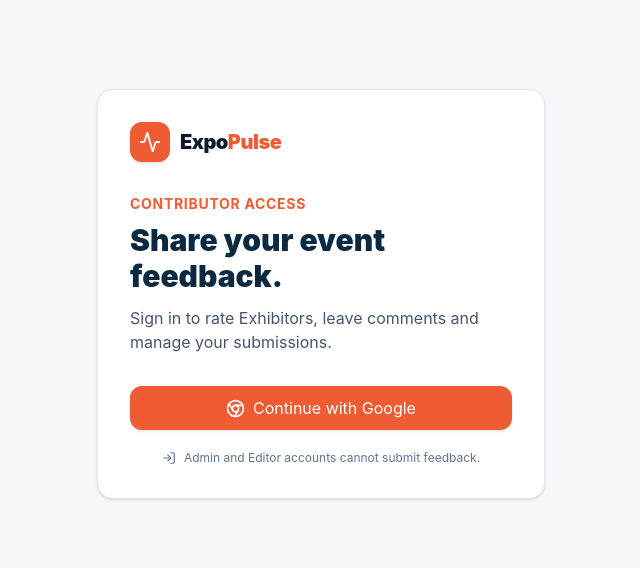
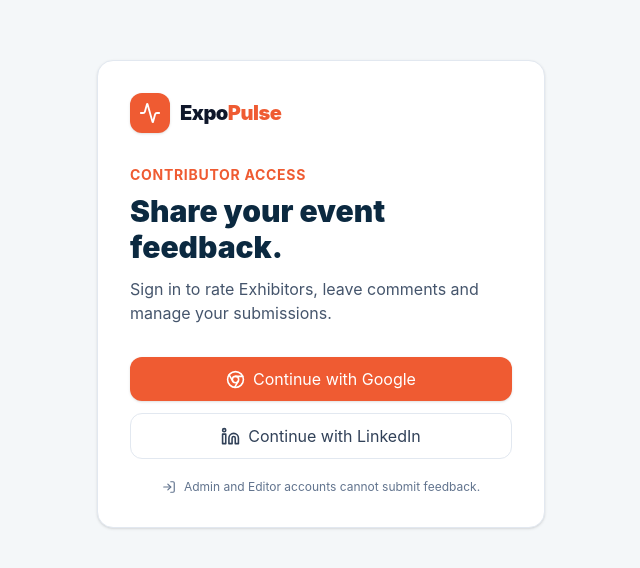
Before and after one commit to arun-ks/ExpoPulse, a React (Vite) app: page /contributor/login in a window 1280 px wide. Shown: the part 106-674 px from the top of the page, without its empty margins (319-959 px from the left). Built offline with nearby package versions, Linux system fonts and the light colour scheme; no server answers.

Commit message:
Add LinkedIn contributor sign-in

```diff
--- a/src/pages/ContributorLoginPage.tsx
+++ b/src/pages/ContributorLoginPage.tsx
@@ -1,9 +1,60 @@
-import { Chrome, LogIn } from 'lucide-react'
+import { Chrome, Linkedin, LoaderCircle, LogIn } from 'lucide-react'
 import { Navigate, useSearchParams } from 'react-router-dom'
 import { useState } from 'react'
+import type { Provider } from '@supabase/supabase-js'
 import { Brand } from '../components/Brand'
 import { safeReturnPath } from '../lib/navigation'
 import { supabase } from '../lib/supabase'
 import { useAuth } from '../providers/AuthProvider'
 
-export function ContributorLoginPage(){const {session,profile}=useAuth();const [params]=useSearchParams();const [error,setError]=useState('');const returnTo=safeReturnPath(params.get('returnTo')||'/my-feedback');if(session&&profile)return <Navigate to={profile.role==='contributor'?returnTo:'/unauthorized'} replace/>;async function google(){setError('');const {error}=await supabase.auth.signInWithOAuth({provider:'google',options:{redirectTo:`${window.location.origin}${returnTo}`}});if(error)setError(error.message)}return <main className="grid min-h-screen place-items-center bg-[#f4f7f9] p-5"><div className="card w-full max-w-md p-8"><Brand/><p className="mt-8 text-sm font-bold uppercase tracking-wider text-[#ef5b32]">Contributor access</p><h1 className="mt-2 text-3xl font-black text-[#0b2940]">Share your event feedback.</h1><p className="mt-3 text-slate-600">Sign in to rate Exhibitors, leave comments and manage your submissions.</p>{error&&<p className="mt-5 rounded-xl bg-red-50 p-3 text-sm text-red-700" role="alert">{error}</p>}<button onClick={()=>void google()} className="btn-primary mt-8 w-full"><Chrome size={19}/>Continue with Google</button><p className="mt-5 flex items-center justify-center gap-2 text-xs text-slate-500"><LogIn size={14}/>Admin and Editor accounts cannot submit feedback.</p></div></main>}
+export function ContributorLoginPage() {
+  const { session, profile } = useAuth()
+  const [params] = useSearchParams()
+  const [error, setError] = useState('')
+  const [pendingProvider, setPendingProvider] = useState<Provider | null>(null)
+  const returnTo = safeReturnPath(params.get('returnTo') || '/my-feedback')
+
+  if (session && profile) {
+    return <Navigate to={profile.role === 'contributor' ? returnTo : '/unauthorized'} replace />
+  }
+
+  async function signIn(provider: Provider) {
+    setError('')
+    setPendingProvider(provider)
+    const { error: signInError } = await supabase.auth.signInWithOAuth({
+      provider,
+      options: { redirectTo: `${window.location.origin}${returnTo}` },
+    })
+    if (signInError) {
+      setError(signInError.message)
+      setPendingProvider(null)
+    }
+  }
+
+  const isPending = pendingProvider !== null
+
+  return (
+    <main className="grid min-h-screen place-items-center bg-[#f4f7f9] p-5">
+      <div className="card w-full max-w-md p-8">
+        <Brand />
+        <p className="mt-8 text-sm font-bold uppercase tracking-wider text-[#ef5b32]">Contributor access</p>
+        <h1 className="mt-2 text-3xl font-black text-[#0b2940]">Share your event feedback.</h1>
+        <p className="mt-3 text-slate-600">Sign in to rate Exhibitors, leave comments and manage your submissions.</p>
+        {error && <p className="mt-5 rounded-xl bg-red-50 p-3 text-sm text-red-700" role="alert">{error}</p>}
+        <div className="mt-8 space-y-3">
+          <button disabled={isPending} onClick={() => void signIn('google')} className="btn-primary w-full">
+            {pendingProvider === 'google' ? <LoaderCircle className="animate-spin" size={19} /> : <Chrome size={19} />}
+            Continue with Google
+          </button>
+          <button disabled={isPending} onClick={() => void signIn('linkedin_oidc')} className="btn-secondary w-full">
+            {pendingProvider === 'linkedin_oidc' ? <LoaderCircle className="animate-spin" size={19} /> : <Linkedin size={19} />}
+            Continue with LinkedIn
+          </button>
+        </div>
+        <p className="mt-5 flex items-center justify-center gap-2 text-xs text-slate-500">
+          <LogIn size={14} />Admin and Editor accounts cannot submit feedback.
+        </p>
+      </div>
+    </main>
+  )
+}
```
Also changed, not shown: 1 other file (tests, documents, lock files or other folders).
